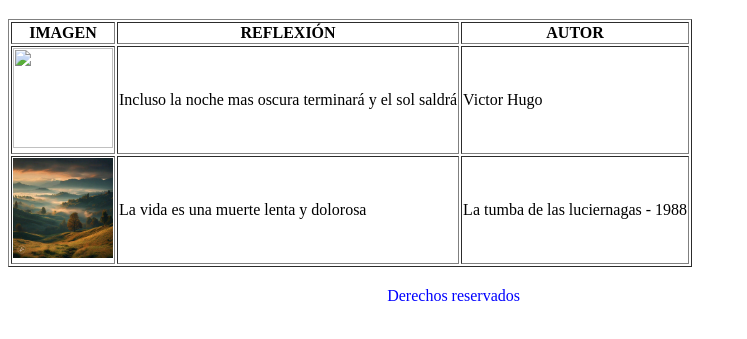
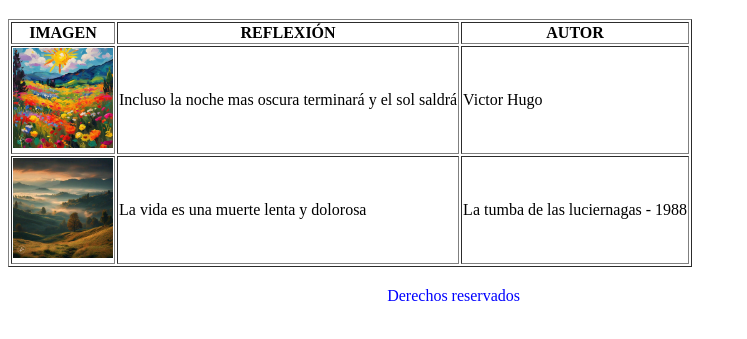
Before and after one commit to pdrccx/Reflexiones, a plain HTML site: page index.html in a window 1280 px wide. Shown: the part 61-400 px from the top of the page, without its empty margins (0-747 px from the left). Drawn offline with Linux system fonts and the light colour scheme.

Commit message:
error de imagen solucionado

```diff
--- a/index.html
+++ b/index.html
@@ -20,7 +20,7 @@
         </thead>
         <tbody>
             <tr>
-                <td><img src="img/hapiness.jpg" width="100" height="100"></td>
+                <td><img src="img/happiness.jpg" width="100" height="100"></td>
                 <td>Incluso la noche mas oscura terminará y el sol saldrá</td>
                 <td>Victor Hugo</td>
             </tr>
```
